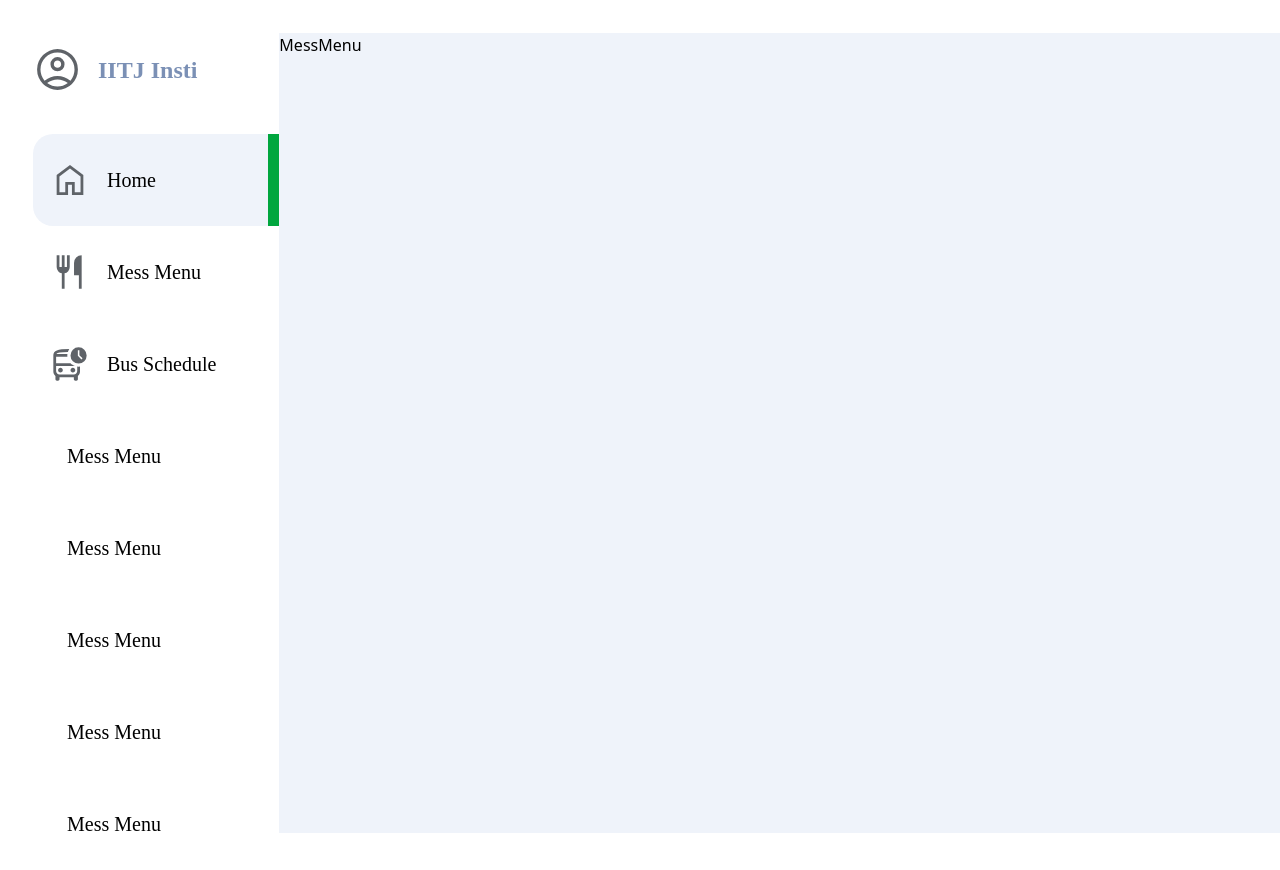
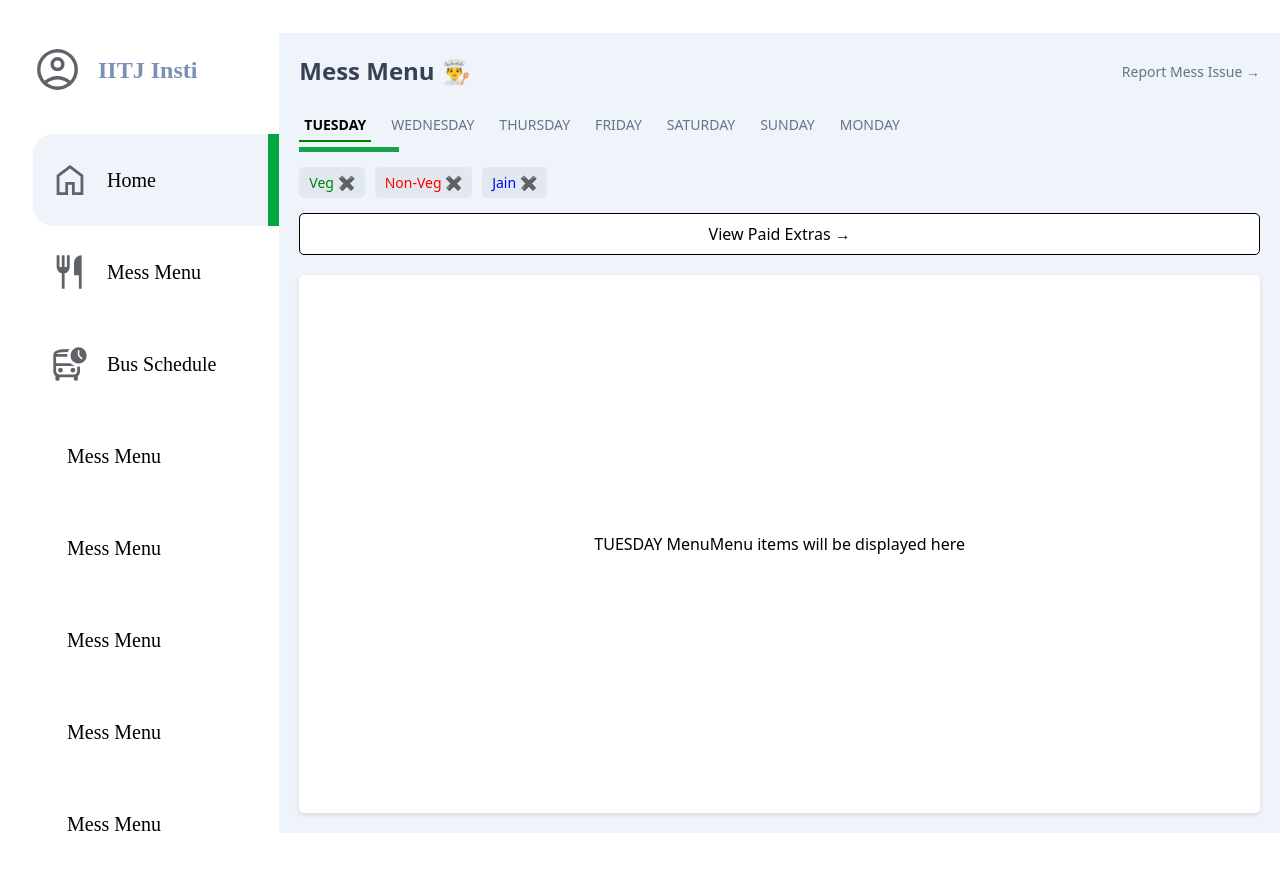
Before and after one commit to HerilMistry/IITJInstiWebApp, a React (Vite) app: page /messmenu in a window 1280 px wide. Built offline with nearby package versions, Linux system fonts and the light colour scheme.

Commit message:
deleted:    src/components/MessMenu.tsx 	renamed:    src/components/MessMenu.css -> src/pages/MessMenu.css 	modified:   src/pages/MessMenu.jsx

```diff
--- a/src/components/MessMenu.tsx
+++ /dev/null
@@ -1,46 +0,0 @@
-import React, { useState } from "react";
-import "./MessMenu.css";
-
-const days = ["TUESDAY", "WEDNESDAY", "THURSDAY", "FRIDAY", "SATURDAY", "SUNDAY", "MONDAY"];
-
-const MessMenu = () => {
-  const [activeDay, setActiveDay] = useState("TUESDAY");
-
-  return (
-    <div className="mess-container">
-      <header className="mess-header">
-        <h1>Mess Menu <span role="img" aria-label="chef">👨‍🍳</span></h1>
-        <a href="#" className="report-link">Report Mess Issue →</a>
-      </header>
-
-      <nav className="day-selector">
-        {days.map((day) => (
-          <span
-            key={day}
-            className={activeDay === day ? "active" : ""}
-            onClick={() => setActiveDay(day)}
-          >
-            {day}
-          </span>
-        ))}
-      </nav>
-
-      <div className="progress-bar"></div>
-
-      <div className="filter-options">
-        <span className="filter veg">Veg ✖</span>
-        <span className="filter non-veg">Non-Veg ✖</span>
-        <span className="filter jain">Jain ✖</span>
-      </div>
-
-      <button className="paid-extras">View Paid Extras →</button>
-
-      <div className="day-content">
-        <h2>{activeDay} Menu</h2>
-        <p>Menu items will be displayed here</p>
-      </div>
-    </div>
-  );
-};
-
-export default MessMenu;
--- a/src/components/MessMenu.css
+++ b/src/pages/MessMenu.css
@@ -1,15 +1,4 @@
-* {
-  margin: 0;
-  padding: 0;
-  box-sizing: border-box;
-}
 
-html, body {
-  width: 100%;
-  height: 100%;
-  background: #f8f9fc;
-  font-family: Arial, sans-serif;
-}
 
 .mess-container {
   width: 100%;
--- a/src/pages/MessMenu.jsx
+++ b/src/pages/MessMenu.jsx
@@ -1,9 +1,46 @@
-import React from 'react'
+import React, { useState } from "react";
+import "./MessMenu.css";
+
+const days = ["TUESDAY", "WEDNESDAY", "THURSDAY", "FRIDAY", "SATURDAY", "SUNDAY", "MONDAY"];
 
 const MessMenu = () => {
+  const [activeDay, setActiveDay] = useState("TUESDAY");
+
   return (
-    <div>MessMenu</div>
-  )
-}
+    <div className="mess-container">
+      <header className="mess-header">
+        <h1>Mess Menu <span role="img" aria-label="chef">👨‍🍳</span></h1>
+        <a href="#" className="report-link">Report Mess Issue →</a>
+      </header>
 
-export default MessMenu
+      <nav className="day-selector">
+        {days.map((day) => (
+          <span
+            key={day}
+            className={activeDay === day ? "active" : ""}
+            onClick={() => setActiveDay(day)}
+          >
+            {day}
+          </span>
+        ))}
+      </nav>
+
+      <div className="progress-bar"></div>
+
+      <div className="filter-options">
+        <span className="filter veg">Veg ✖</span>
+        <span className="filter non-veg">Non-Veg ✖</span>
+        <span className="filter jain">Jain ✖</span>
+      </div>
+
+      <button className="paid-extras">View Paid Extras →</button>
+
+      <div className="day-content">
+        <h2>{activeDay} Menu</h2>
+        <p>Menu items will be displayed here</p>
+      </div>
+    </div>
+  );
+};
+
+export default MessMenu;
```
